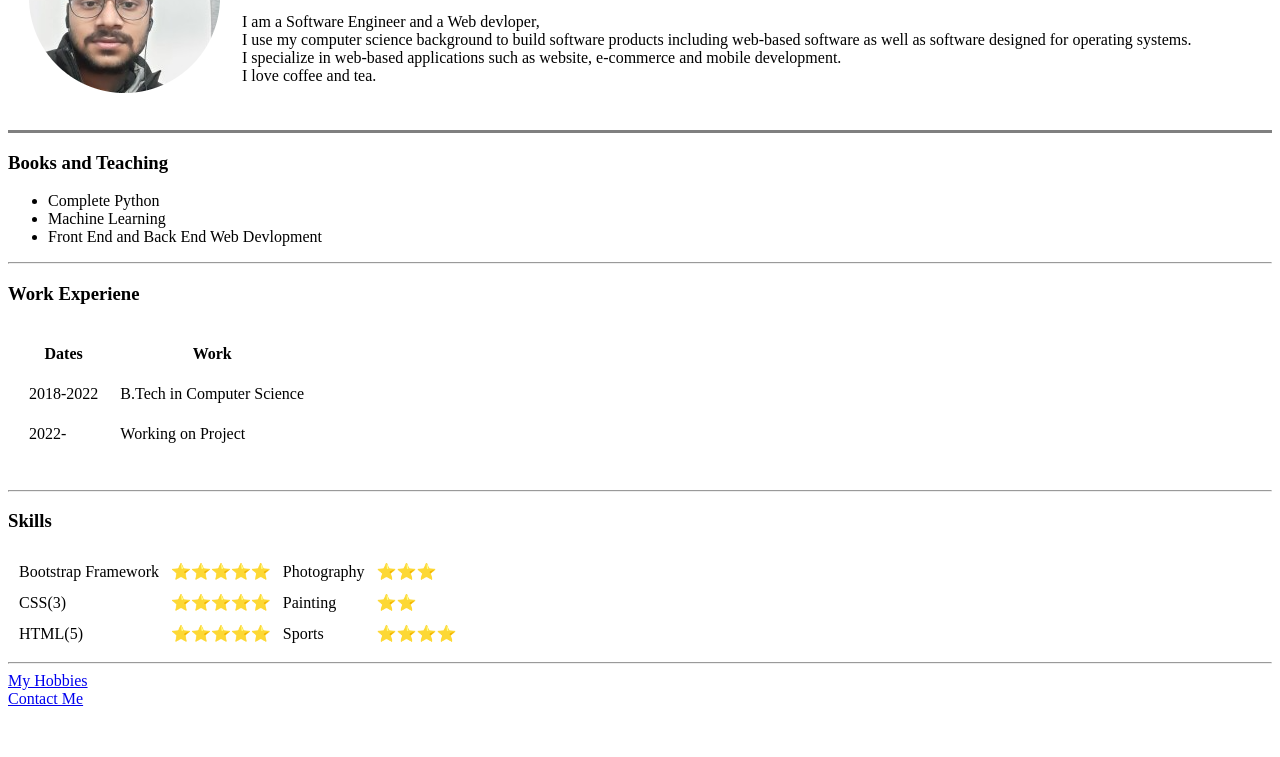
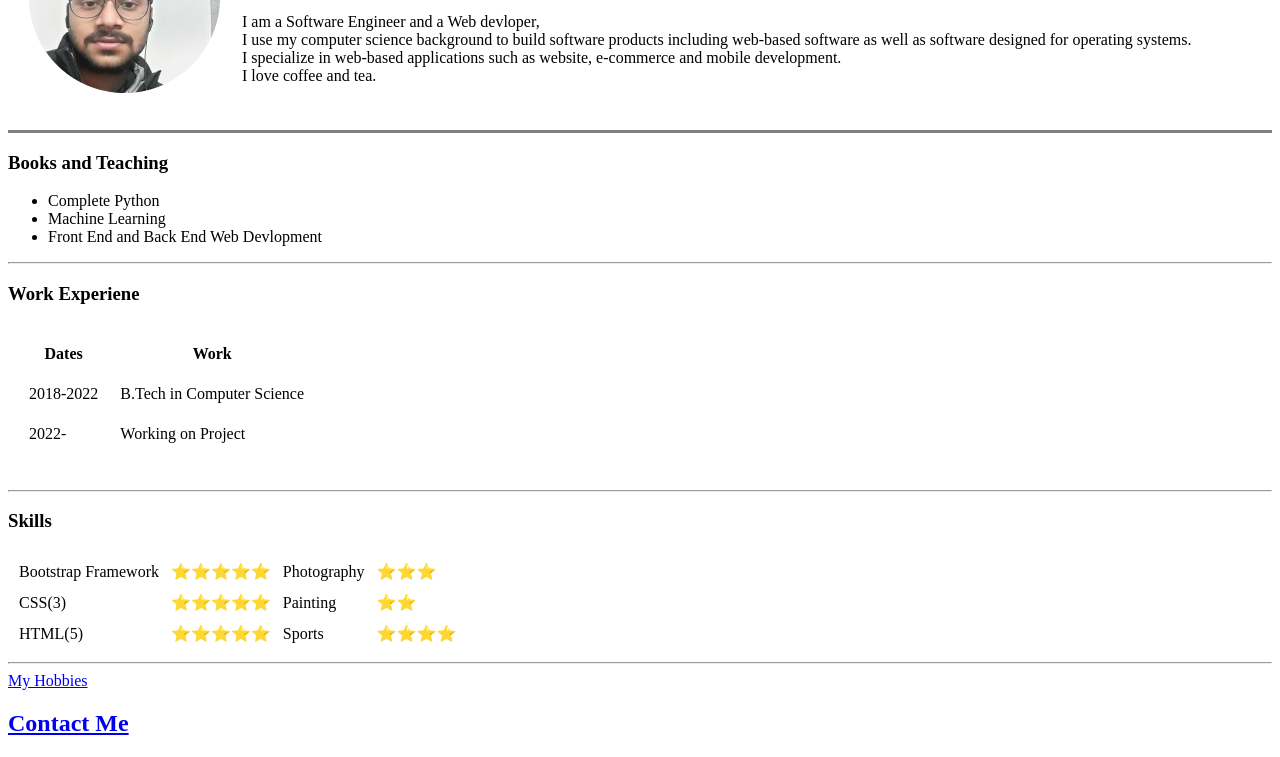
Before and after one commit to mstk786/cv, a plain HTML site: page index.html in a window 1280 px wide. Shown: the part 138-895 px from the top of the page. Before the commit the page ends 854 px from the top, so only its background shows below. Drawn offline with Linux system fonts and the light colour scheme.

Commit message:
Update index.html

```diff
--- a/index.html
+++ b/index.html
@@ -79,6 +79,6 @@
     <hr>
     <a href="hobbies.html">My Hobbies</a>
     <br>
-    <a href="contact.html">Contact Me</a>
+    <h2><a href="contact.html">Contact Me</a></h2>
   </body>
 </html>
```
